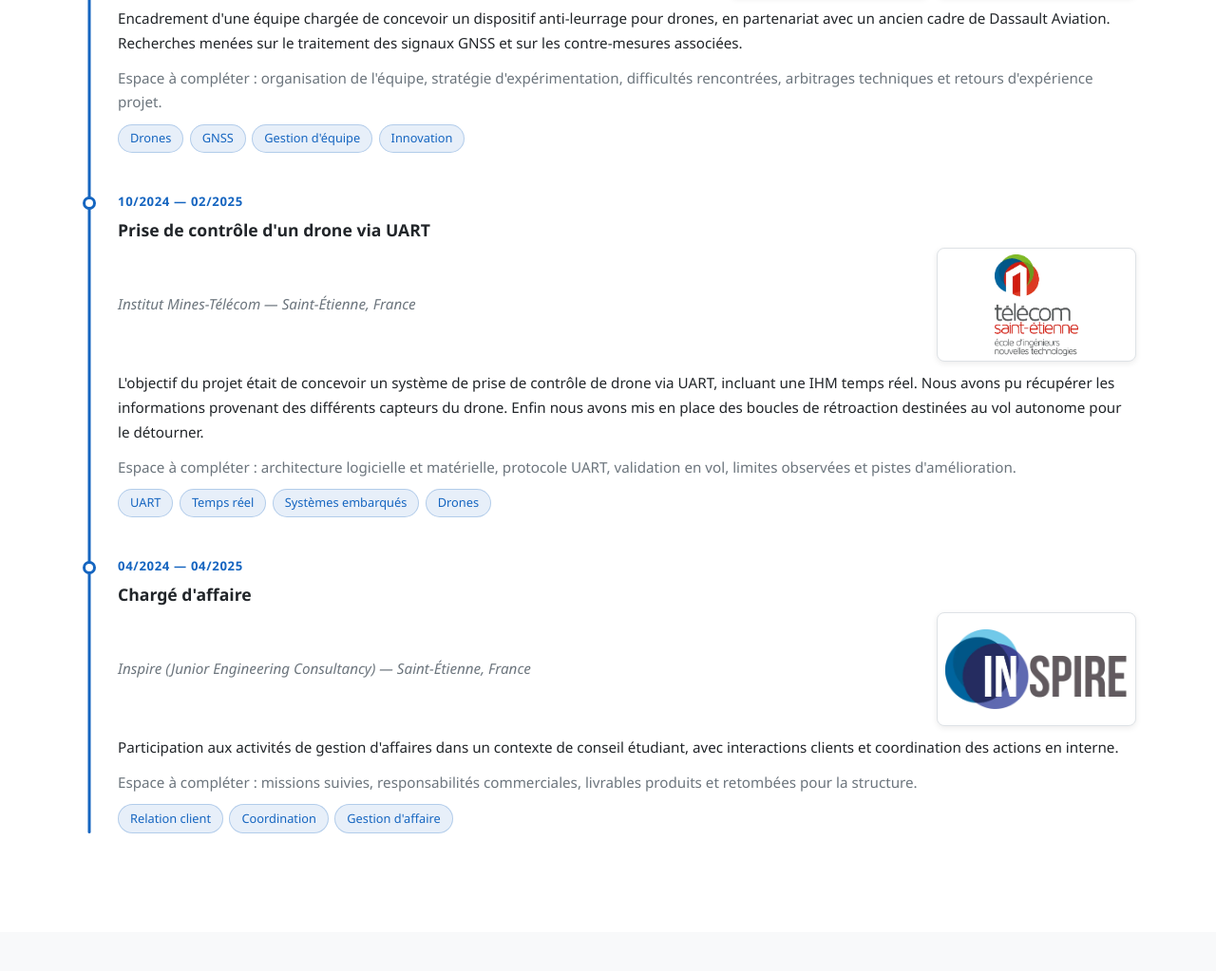
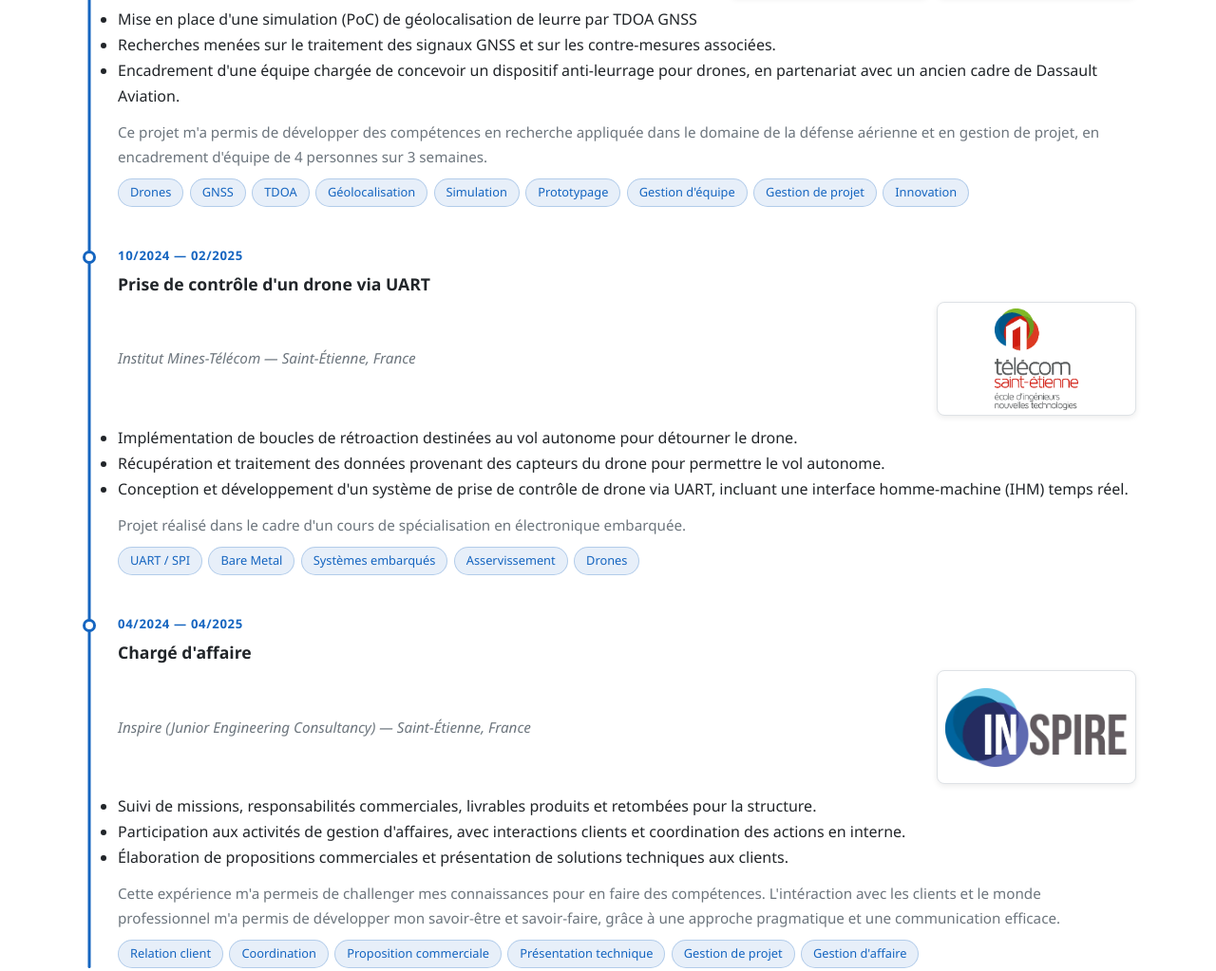
Before and after one commit to PierreProjet/PierreProjet.github.io, a plain HTML site: page experience/index.html in a window 1280 px wide. Shown: the part 1132-2155 px from the top of the page at 95% size. Drawn offline with Linux system fonts and the light colour scheme.

Commit message:
Enhance professional experience descriptions

```diff
--- a/experience/index.html
+++ b/experience/index.html
@@ -56,9 +56,9 @@
             </div>
             <p class="timeline__desc">
               <ul>
+              <li>Étude d'architecture et spécification d'une technologie de localisation RTLS en UWB le cadre du projet CILIS.</li>
+              <li>Analyse, interprétation et optimisation d'une interface Python dédiée au traitement de données issues d'une solution UWB TWR de IIDRE, avec production d'un rapport d'essais.</li>
               <li>Développement d'un prototype de pipeline de données et contribution à la conception du script d'automatisation du rapport HTML d'obsolescence des composants dans le cadre du projet Taiwan.</li>
-              <li>Analyse, interprétation et optimisation d'une interface Python dédiée au traitement de données issues d'une solution UWB TWR de IIDRE, avec production d'un rapport d'essais.</li>
-              <li>Étude d'architecture et spécification d'une technologie de localisation RTLS en UWB le cadre du projet CILIS.</li>
               </ul>
             </p>
             <p class="timeline__desc" style="margin-top:0.7rem; color:var(--color-text-muted);">
@@ -92,23 +92,30 @@
               </div>
             </div>
             <p class="timeline__desc">
-              Encadrement d'une équipe chargée de concevoir un dispositif anti-leurrage pour drones,
-              en partenariat avec un ancien cadre de Dassault Aviation.
-              Recherches menées sur le traitement des signaux GNSS et sur les contre-mesures associées.
+              <ul>
+                <li>Mise en place d'une simulation (PoC) de géolocalisation de leurre par TDOA GNSS</li>
+                <li>Recherches menées sur le traitement des signaux GNSS et sur les contre-mesures associées.</li>
+                <li>Encadrement d'une équipe chargée de concevoir un dispositif anti-leurrage pour drones, en partenariat avec un ancien cadre de Dassault Aviation.</li>
+              </ul>
             </p>
             <p class="timeline__desc" style="margin-top:0.7rem; color:var(--color-text-muted);">
-              Espace à compléter : organisation de l'équipe, stratégie d'expérimentation,
-              difficultés rencontrées, arbitrages techniques et retours d'expérience projet.
+              Ce projet m'a permis de développer des compétences en recherche appliquée dans le domaine de la défense aérienne et en gestion de projet, en encadrement d'équipe de 4 personnes sur 3 semaines.
             </p>
             <div class="tag-list">
               <span class="tag">Drones</span>
               <span class="tag">GNSS</span>
+              <span class="tag">TDOA</span>
+              <span class="tag">Géolocalisation</span>
+              <span class="tag">Simulation</span>
+              <span class="tag">Prototypage</span>
               <span class="tag">Gestion d'équipe</span>
+              <span class="tag">Gestion de projet</span>
               <span class="tag">Innovation</span>
+
             </div>
           </div>
 
-          <!-- Poste 3 : Projet UART -->
+          <!-- Poste 3 : Projet prise de contrôle d'un drone via UART -->
           <div class="timeline__item">
             <p class="timeline__date">10/2024 — 02/2025</p>
             <h3 class="timeline__title">Prise de contrôle d'un drone via UART</h3>
@@ -121,18 +128,20 @@
               </div>
             </div>
             <p class="timeline__desc">
-              L'objectif du projet était de concevoir un système de prise de contrôle de drone via UART,
-              incluant une IHM temps réel. Nous avons pu récupérer les informations provenant des différents capteurs du drone.
-              Enfin nous avons mis en place des boucles de rétroaction destinées au vol autonome pour le détourner.
+              <ul>
+                <li>Implémentation de boucles de rétroaction destinées au vol autonome pour détourner le drone.</li>
+                <li>Récupération et traitement des données provenant des capteurs du drone pour permettre le vol autonome.</li>
+                <li>Conception et développement d'un système de prise de contrôle de drone via UART, incluant une interface homme-machine (IHM) temps réel.</li>
+              </ul>
             </p>
             <p class="timeline__desc" style="margin-top:0.7rem; color:var(--color-text-muted);">
-              Espace à compléter : architecture logicielle et matérielle, protocole UART,
-              validation en vol, limites observées et pistes d'amélioration.
+              Projet réalisé dans le cadre d'un cours de spécialisation en électronique embarquée.
             </p>
             <div class="tag-list">
-              <span class="tag">UART</span>
-              <span class="tag">Temps réel</span>
+              <span class="tag">UART / SPI</span>
+              <span class="tag">Bare Metal</span>
               <span class="tag">Systèmes embarqués</span>
+              <span class="tag">Asservissement</span>
               <span class="tag">Drones</span>
             </div>
           </div>
@@ -150,16 +159,21 @@
               </div>
             </div>
             <p class="timeline__desc">
-              Participation aux activités de gestion d'affaires dans un contexte de conseil étudiant,
-              avec interactions clients et coordination des actions en interne.
+              <ul>
+                <li>Suivi de missions, responsabilités commerciales, livrables produits et retombées pour la structure.</li>
+                <li>Participation aux activités de gestion d'affaires, avec interactions clients et coordination des actions en interne.</li>
+                <li>Élaboration de propositions commerciales et présentation de solutions techniques aux clients.</li>
+              </ul>
             </p>
             <p class="timeline__desc" style="margin-top:0.7rem; color:var(--color-text-muted);">
-              Espace à compléter : missions suivies, responsabilités commerciales,
-              livrables produits et retombées pour la structure.
+              Cette expérience m'a permeis de challenger mes connaissances pour en faire des compétences. L'intéraction avec les clients et le monde professionnel m'a permis de développer mon savoir-être et savoir-faire, grâce à une approche pragmatique et une communication efficace.
             </p>
             <div class="tag-list">
               <span class="tag">Relation client</span>
               <span class="tag">Coordination</span>
+              <span class="tag">Proposition commerciale</span>
+              <span class="tag">Présentation technique</span>
+              <span class="tag">Gestion de projet</span>
               <span class="tag">Gestion d'affaire</span>
             </div>
           </div>
```
